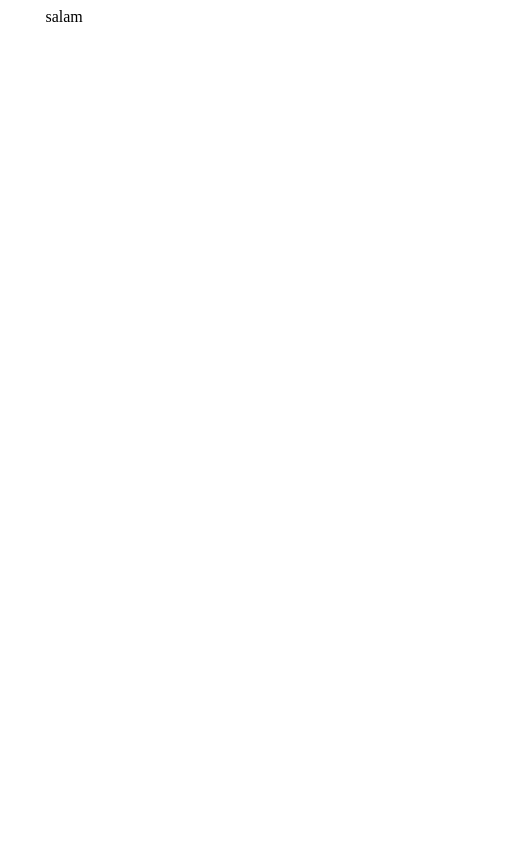
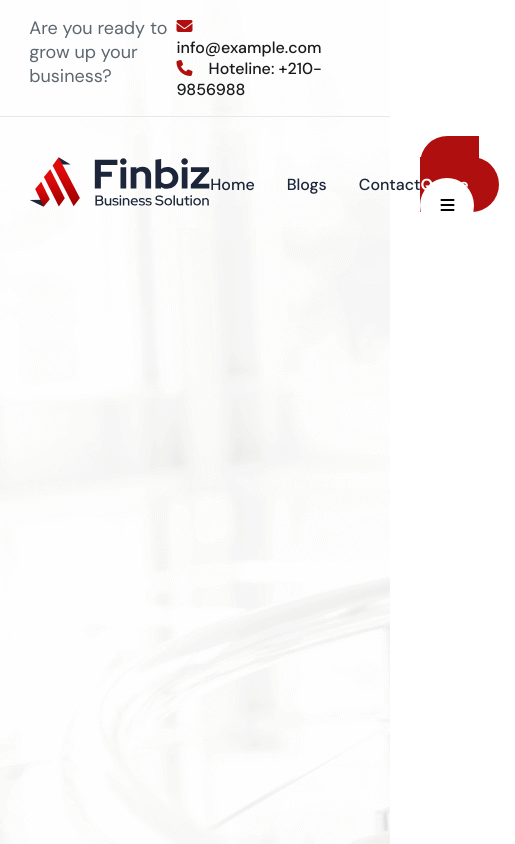
Before and after one commit to Elnur21/finbiz, a website: page pages/index.html in a window 390 px wide. Shown: the top 844 px of the page, 515 px wide, since content can reach past the window. Drawn offline with Linux system fonts and the light colour scheme.

Commit message:
home header without responsive

```diff
--- a/assets/sass/abstracts/_variables.scss
+++ b/assets/sass/abstracts/_variables.scss
@@ -0,0 +1,17 @@
+@import url('https://fonts.googleapis.com/css2?family=DM+Sans:wght@400;500;700&display=swap');
+@import url('https://fonts.googleapis.com/css2?family=Red+Hat+Display:wght@300;400;500;600;700;800;900&display=swap');
+
+// colors
+$red-400:#b00f0f;
+$red-500:#DB0A0A;
+$red-600:#DF0A0A;
+
+$grey-100:#E8E8E8;
+$grey-666:#5d666f;
+
+$black-181:#181a1c;
+$black-253:#1c2539;
+
+
+$dm-sans: 'DM Sans', sans-serif;
+$red-hat-display: 'Red Hat Display', sans-serif;;
--- a/assets/sass/base/_reset.scss
+++ b/assets/sass/base/_reset.scss
@@ -0,0 +1,12 @@
+*{
+    margin: 0;
+    padding: 0;
+    box-sizing: border-box;
+}
+a{
+    text-decoration: none;
+    color: inherit;
+}
+ul{
+    list-style:none;
+}
--- a/assets/sass/base/_typography.scss
+++ b/assets/sass/base/_typography.scss
@@ -0,0 +1,19 @@
+$base:4px;
+
+// font size
+$text-xs:12px;
+$text-sm:14px;
+$text-md:18px;
+$text-lg:24px;
+$text-xl:28px;
+$text-2xl:32px;
+
+
+// font weight
+$w-thinner:100;
+$w-thin:200;
+$w-normal:300;
+$w-medium:400;
+$w-bold:500;
+$w-bolder:600;
+$w-boldest:700;
--- a/assets/sass/components/_buttons.scss
+++ b/assets/sass/components/_buttons.scss
@@ -0,0 +1,20 @@
+.red-btn{
+    padding: 17px 30px;
+    background-color: $red-400;
+    color: white;
+    font-weight: $w-boldest;
+    border-radius: 100px;
+    &:hover{
+        color: black;
+    }
+}
+.icon-btn-light{
+    padding: 17px 20px;
+    border-radius: 50%;
+    background-color: white;
+}
+.icon-btn-red{
+    padding: 17px 20px;
+    border-radius: 50%;
+    background-color: $red-400;
+}
--- a/assets/sass/layout/_grid.scss
+++ b/assets/sass/layout/_grid.scss
@@ -1,4 +1,4 @@
 .container{
-    width: 80%;
-    margin: 0 auto;
+    width: 100%;
+    padding: 0 7.5%;
 }
--- a/assets/sass/layout/_header.scss
+++ b/assets/sass/layout/_header.scss
@@ -0,0 +1,43 @@
+header {
+  font-family: $dm-sans;
+  width: 100%;
+  position: absolute;
+  background-color: transparent;
+  .top {
+    display: flex;
+    justify-content: space-between;
+    border-bottom: 1px solid $grey-100;
+    padding-top: $base * 4;
+    padding-bottom: $base * 4;
+
+    p {
+      font-size: $text-md;
+      color: $grey-666;
+    }
+
+    a:first-of-type {
+      margin-right: $base * 7;
+    }
+
+    a {
+      font-weight: $w-bold;
+      color: $black-181;
+    }
+
+    i {
+      color: $red-400;
+      margin-right: $base * 3;
+    }
+  }
+  .main-header {
+    padding-top: $base * 9;
+    padding-bottom: $base * 9;
+    display: flex;
+    width: 100%;
+    justify-content: space-between;
+    align-items: center;
+    .red-btn{
+        margin-right: $base * 4;
+    }
+  }
+}
--- a/assets/sass/layout/_navigation.scss
+++ b/assets/sass/layout/_navigation.scss
@@ -0,0 +1,28 @@
+.main-header {
+  ul {
+    display: flex;
+    gap: $base * 8;
+    color: $black-253;
+    font-weight: $w-bold;
+  }
+  li {
+    position: relative;
+    transition: 0.5s;
+    &:hover {
+      color: $red-600;
+    }
+    &::before {
+      content: "";
+      position: absolute;
+      width: 0;
+      top: 105%;
+      left: 0;
+      height: 2px;
+      transition: 0.5s;
+      background-color: $red-600;
+    }
+    &:hover::before {
+      width: 100%;
+    }
+  }
+}
--- a/assets/sass/pages/_home.scss
+++ b/assets/sass/pages/_home.scss
@@ -0,0 +1,5 @@
+.banner{
+    background-image: url(/assets/images/home-banner.png);
+    width: 100%;
+    height: 1150px;
+}
--- a/package.json
+++ b/package.json
@@ -5,7 +5,7 @@
   "main": "index.js",
   "scripts": {
     "test": "test",
-    "sass":"sass --watch ./assets/sass/main.scss:./assets/css/main.css"
+    "sass":"sass --watch ./assets/sass/main.scss:./assets/css/main.css --no-source-map"
   },
   "keywords": [
     "finbiz"
--- a/pages/index.html
+++ b/pages/index.html
@@ -1,12 +1,52 @@
 <!DOCTYPE html>
 <html lang="en">
-<head>
-    <meta charset="UTF-8">
-    <meta name="viewport" content="width=device-width, initial-scale=1.0">
+  <head>
+    <meta charset="UTF-8" />
+    <meta name="viewport" content="width=device-width, initial-scale=1.0" />
     <title>Home</title>
-    <link rel="stylesheet" href="../assets/css/main.css">
-</head>
-<body>
-    <div class="container">salam</div>
-</body>
+    <link
+      rel="stylesheet"
+      href="https://cdnjs.cloudflare.com/ajax/libs/font-awesome/6.4.0/css/all.min.css"
+      integrity="sha512-iecdLmaskl7CVkqkXNQ/ZH/XLlvWZOJyj7Yy7tcenmpD1ypASozpmT/E0iPtmFIB46ZmdtAc9eNBvH0H/ZpiBw=="
+      crossorigin="anonymous"
+      referrerpolicy="no-referrer"
+    />
+    <link rel="stylesheet" href="../assets/css/main.css" />
+  </head>
+  <body>
+    <header>
+      <div class="container top">
+        <div>
+          <p>Are you ready to grow up your business?</p>
+        </div>
+        <div>
+          <a href="mailto:elnur2370@gmail.com"
+            ><i class="fa-solid fa-envelope"></i> info@example.com</a
+          >
+          <a href="tel:0508534591"
+            ><i class="fa-solid fa-phone"></i> Hoteline: +210-9856988</a
+          >
+        </div>
+      </div>
+      <div class="container main-header">
+        <!-- Navigation -->
+        <div class="logo">
+          <img src="/assets/images/logo-1.svg" alt="" />
+        </div>
+        <nav>
+          <ul>
+            <li><a href="#">Home</a></li>
+            <li><a href="#">Blogs</a></li>
+            <li><a href="#">Contact</a></li>
+          </ul>
+        </nav>
+        <div class="btns-header">
+          <a href="#" class="red-btn">Get Quote</a>
+          <a href="#" class="icon-btn-light"><i class="fa-solid fa-bars"></i></a>
+        </div>
+      </div>
+    </header>
+    <section class="banner">
+    </section>
+  </body>
 </html>
```
Also changed, not shown: assets/css/main.css, 1 other file.
